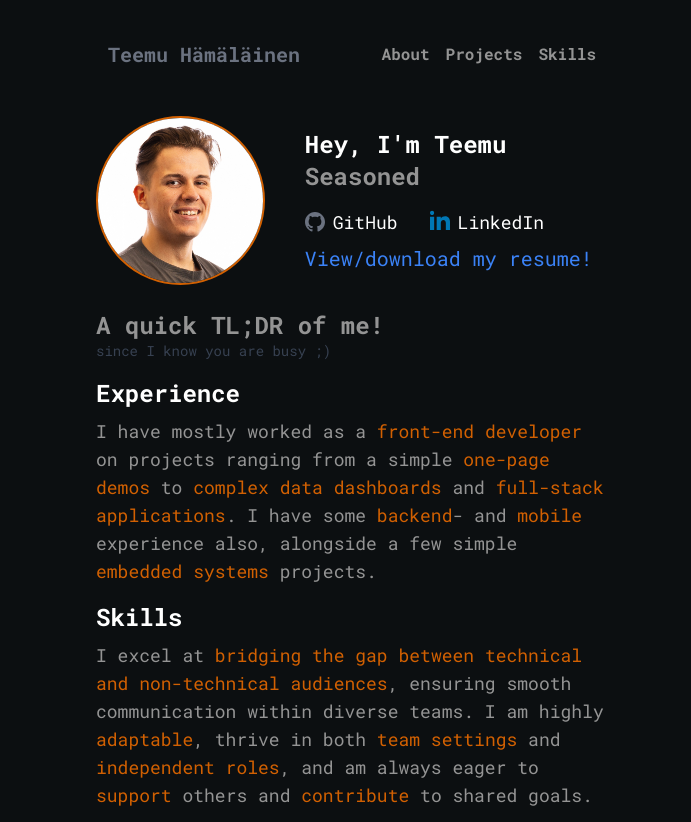
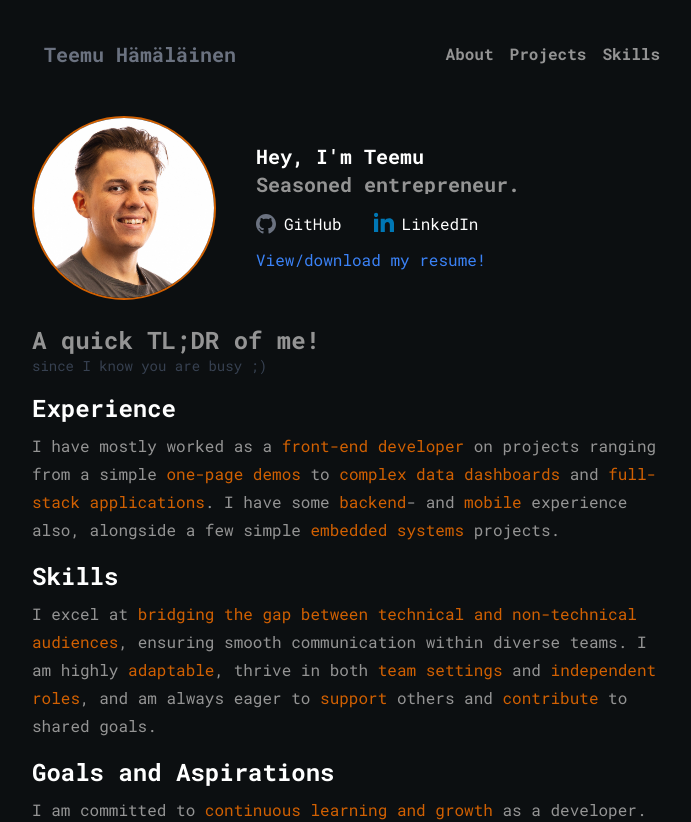
Before and after one commit to temevh/minimalisticPort, a Next.js app: page / in a window 1280 px wide. Shown: the top 822 px of the page, without its empty margins (288-979 px from the left). Built offline with nearby package versions, Linux system fonts and the light colour scheme.

Commit message:
changed font size

```diff
--- a/src/app/about/components/Acollades.jsx
+++ b/src/app/about/components/Acollades.jsx
@@ -1,10 +1,10 @@
 const Acollades = () => {
   return (
     <>
-      <p className="lg:text-3xl text-xl font-bold mt-2 lg:mt-4 mb-2 lg:mb-4">
+      <p className="text-2xl font-bold mt-2 lg:mt-4 mb-2 lg:mb-4">
         Other neat stuff
       </p>
-      <p className="lg:text-lg text-sm lg:mb-6 lg:mt-4 text-white">
+      <p className="text-base lg:mb-6 lg:mt-4 text-white">
         I have participated in multiple hackathons (
         <a
           href="https://www.hackjunction.com/"
@@ -36,6 +36,16 @@ const Acollades = () => {
         of Jyväskylä's youth council, have been leading boy scout groups, and
         lately I was the vice president of the overalls team for our guild.
       </p>
+      <p className="text-base lg:mb-6 lg:mt-4 text-white">
+        Check out my{" "}
+        <a
+          href="/certificates"
+          className="text-blue-500 hover:text-blue-400 hover:cursor-pointer"
+        >
+          professional certificates
+        </a>{" "}
+        to see my formal qualifications and achievements.
+      </p>
     </>
   );
 };
--- a/src/app/layout.js
+++ b/src/app/layout.js
@@ -19,7 +19,7 @@ export default function RootLayout({ children }) {
   return (
     <html lang="en">
       <body
-        className={`${robotoMono.variable} lg:w-2/5 h-screen flex flex-col justify-between mx-auto`}
+        className={`${robotoMono.variable} lg:w-1/2 h-screen flex flex-col justify-between mx-auto`}
       >
         <Navbar />
         <main className="flex-1 p-4 lg:p-0">{children}</main>
--- a/src/app/page.js
+++ b/src/app/page.js
@@ -6,7 +6,7 @@ export default function Home() {
   const [text] = useTypewriter({
     words: [
       "Computer science student.",
-      "¾-stack developer.",
+      "Full-stack developer.",
       "Seasoned entrepreneur.",
       "Fitness enthusiast.",
       "Full-time nerd.",
@@ -22,7 +22,7 @@ export default function Home() {
       <div className="flex flex-row gap-2 lg:gap-10 items-center mb-2 lg:mb-6">
         <Picture />
         <div className="ml-4 lg:ml-0">
-          <p className="text-md lg:text-2xl text-gray-400 font-bold">
+          <p className="text-md lg:text-xl text-gray-400 font-bold">
             <a
               className="text-white hover:text-blue-500 hover:cursor-pointer"
               href="/about"
@@ -32,7 +32,7 @@ export default function Home() {
               Hey, I'm Teemu
             </a>
           </p>
-          <div className="text-sm lg:text-2xl font-bold text-white overflow-hidden h-10 lg:h-8">
+          <div className="text-sm lg:text-xl font-bold text-white overflow-hidden h-6">
             <span className="text-graytext">{text}</span>
             <Cursor
               cursorBlinking="true"
@@ -45,7 +45,7 @@ export default function Home() {
             <a
               href="https://drive.google.com/file/d/1c1gqHCsUephoM-4r6nbLnD5kPl6S_kJB/view?usp=sharing"
               download="TeemuHamalainenResume.pdf"
-              className="text-blue-500 hover:text-graytext text-xs lg:text-xl"
+              className="text-blue-500 hover:text-graytext text-xs lg:text-lg"
               target="_blank"
               rel="noopener noreferrer"
             >
--- a/src/app/skills/components/Modal.jsx
+++ b/src/app/skills/components/Modal.jsx
@@ -11,7 +11,7 @@ const Modal = ({ selectedSkill, closeModal }) => {
         <h2 className="lg:text-xl text-lg text-white font-bold mb-2">
           {selectedSkill.name}
         </h2>
-        <p className="lg:text-xl text-sm mb-4">{selectedSkill.desc}</p>
+        <p className="lg:text-lg text-sm mb-4">{selectedSkill.desc}</p>
       </div>
     </div>
   );
--- a/tailwind.config.mjs
+++ b/tailwind.config.mjs
@@ -15,6 +15,21 @@ export default {
         linkedin: "#0077B5",
         graytext: "#949494",
       },
+      fontSize: {
+        xs: ["0.75rem", { lineHeight: "1rem" }],
+        sm: ["0.875rem", { lineHeight: "1.25rem" }],
+        base: ["0.95rem", { lineHeight: "1.5rem" }],
+        lg: ["1rem", { lineHeight: "1.75rem" }],
+        xl: ["1.25rem", { lineHeight: "1.75rem" }],
+        "2xl": ["1.5rem", { lineHeight: "2rem" }],
+        "3xl": ["1.875rem", { lineHeight: "2.25rem" }],
+        "4xl": ["2.25rem", { lineHeight: "2.5rem" }],
+        "5xl": ["3rem", { lineHeight: "1" }],
+        "6xl": ["3.75rem", { lineHeight: "1" }],
+        "7xl": ["4.5rem", { lineHeight: "1" }],
+        "8xl": ["6rem", { lineHeight: "1" }],
+        "9xl": ["8rem", { lineHeight: "1" }],
+      },
     },
   },
   plugins: [],
```
